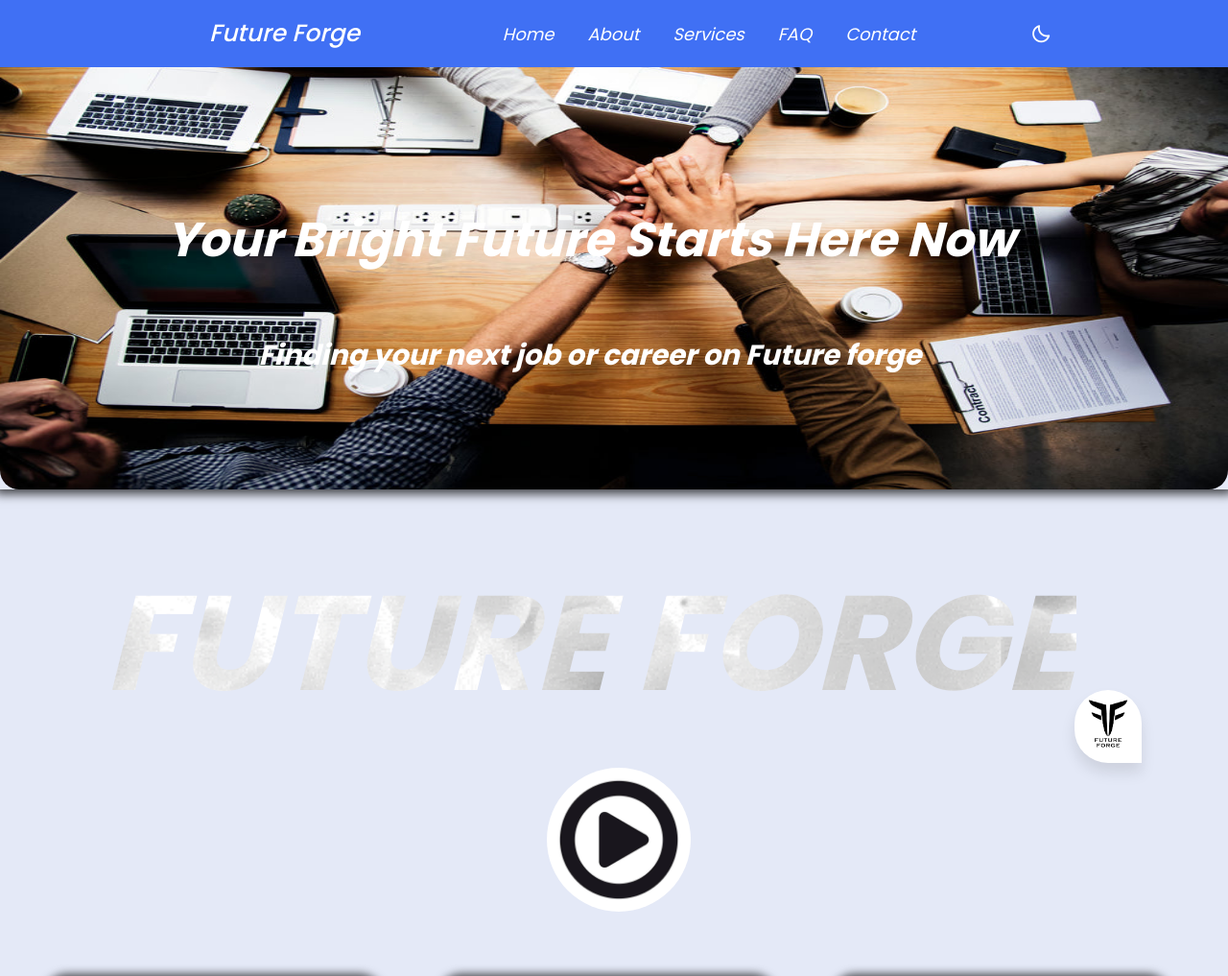
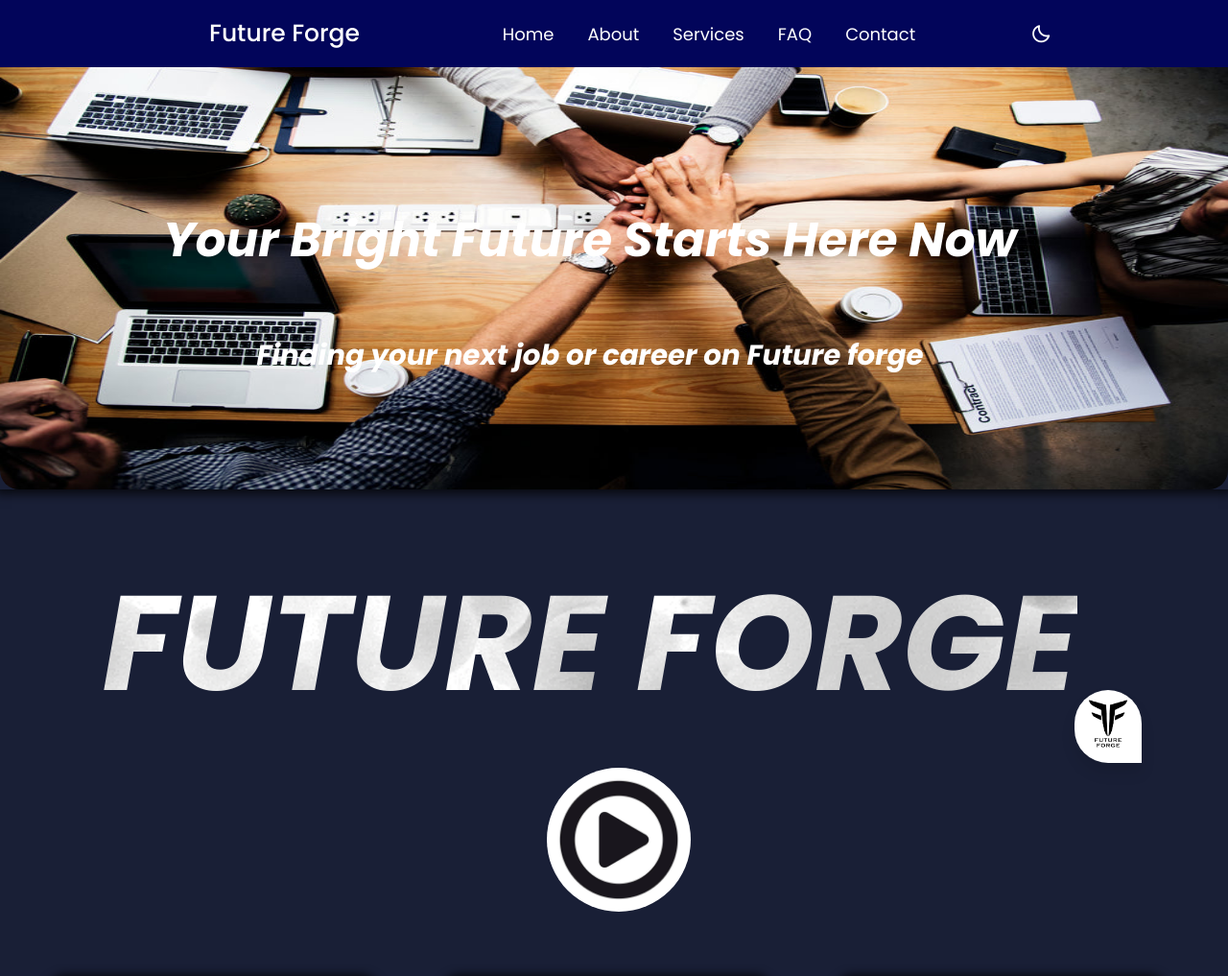
Before and after one commit to selvan01/CareerQuest-Job-Recommender-WebApp, a Flask app: page / in a window 1280 px wide. Shown: the top 1017 px of the page at 96% size. Run offline with Flask 3, Linux system fonts and the light colour scheme; some libraries are stand-ins or nearby versions.

Commit message:
Updated style.css

```diff
--- a/static/style.css
+++ b/static/style.css
@@ -2,6 +2,7 @@
 @import url('https://fonts.googleapis.com/css2?family=Poppins:wght@200;300;400;500;600;700&display=swap');
 @import url('https://fonts.googleapis.com/css2?family=Fira+Sans:wght@500;600&display=swap');
 @import url('https://fonts.googleapis.com/css2?family=Poppins:wght@400;500;600&display=swap');
+@import url('https://fonts.googleapis.com/css2?family=Poppins:ital,wght@0,100;0,200;0,300;0,400;0,500;0,600;0,700;0,800;0,900;1,100;1,200;1,300;1,400;1,500;1,600;1,700;1,800;1,900&display=swap');
 * {
     box-sizing: border-box;
     margin: 0;
@@ -13,7 +14,7 @@ body {
     font-weight: 400;
     font-size: 100%;
     background: #F1F1F1;
-    font-style: oblique;
+    font-style: normal;
 }
 
 *, html {
@@ -110,7 +111,7 @@ body {
 
 .chatbox__support {
     background: #f9f9f9;
-    height: 600px;
+    height: 450px;
     width: 350px;
     box-shadow: 0px 0px 15px rgba(0, 0, 0, 0.1);
     border-top-left-radius: 20px;
@@ -686,7 +687,8 @@ transform: rotate(0deg);
     align-items: center;
     box-shadow: 0px 0px 10px 5px rgba(0, 0, 0, 0.705);
 }
-@import url('https://fonts.googleapis.com/css2?family=Poppins:ital,wght@0,100;0,200;0,300;0,400;0,500;0,600;0,700;0,800;0,900;1,100;1,200;1,300;1,400;1,500;1,600;1,700;1,800;1,900&display=swap');
+
+
 .header{
   display: flex;
   justify-content: space-between;
@@ -1080,8 +1082,8 @@ cursor: pointer;
 
 /* ===== Colours ===== */
 :root{
-    --body-color: #E4E9F7;
-    --nav-color: #4070F4;
+    --body-color: #191f36;
+    --nav-color: #02055A;
     --side-nav: #010718;
     --text-color: #FFF;
     --search-bar: #F2F2F2;
```
